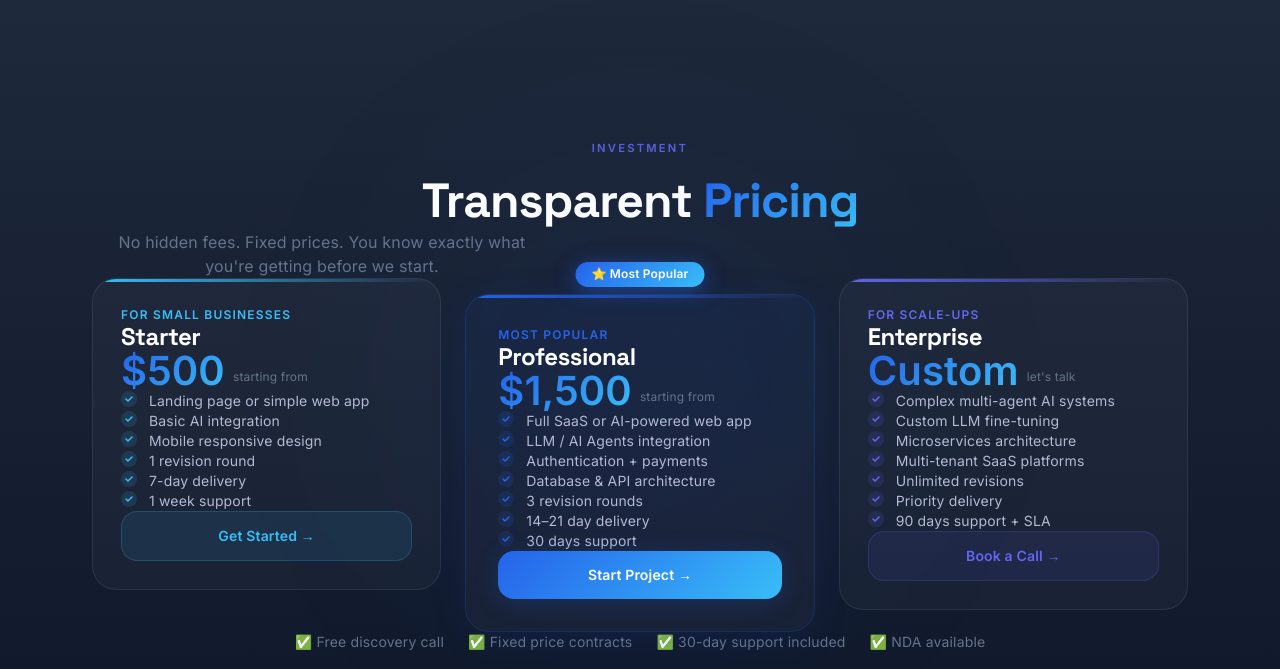
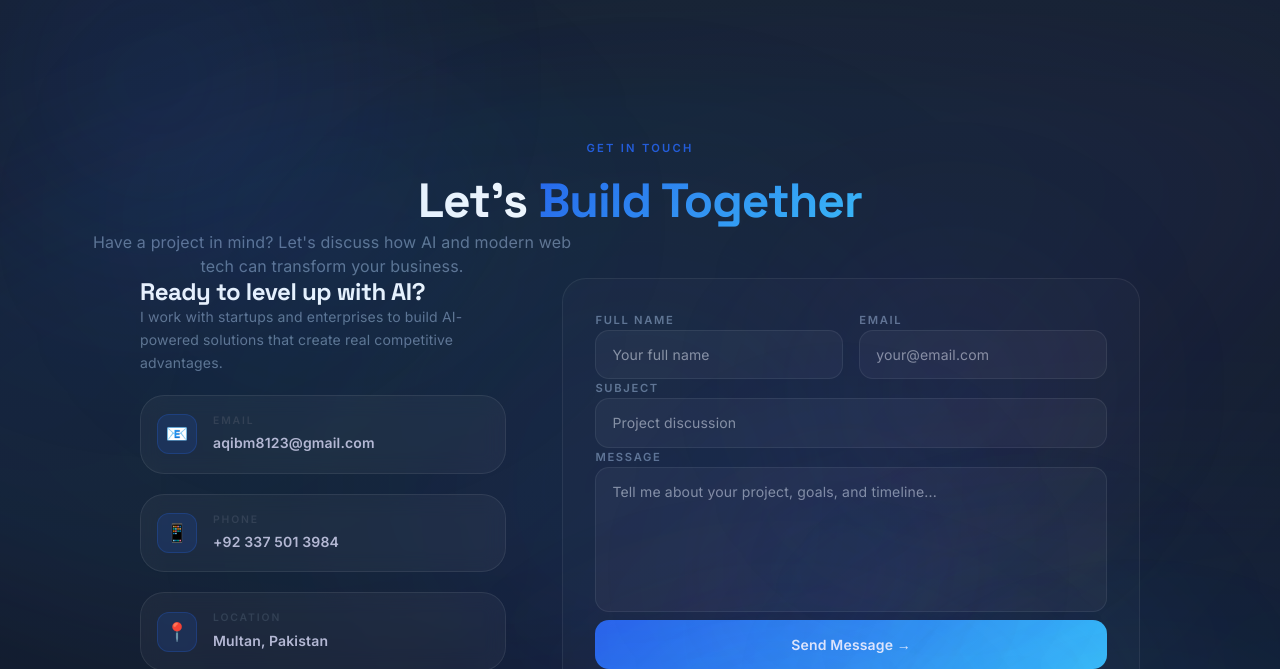
Before and after one commit to MuhammadAqib2310/Portfolio, a Next.js app: page / in a window 1280 px wide. Shown: the part 7791-8460 px from the top of the page. Built offline with nearby package versions, Linux system fonts and the light colour scheme.

Commit message:
remove: Pricing section removed from page

```diff
--- a/src/app/page.tsx
+++ b/src/app/page.tsx
@@ -10,7 +10,7 @@ import Projects from "@/components/Projects";
 import Process from "@/components/Process";
 import Experience from "@/components/Experience";
 
-import Pricing from "@/components/Pricing";
+
 import Contact from "@/components/Contact";
 import Footer from "@/components/Footer";
 
@@ -36,7 +36,6 @@ export default function Home() {
         <Projects />
         <Process />
         <Experience />
-        <Pricing />
         <Contact />
       </main>
       <Footer />
```
